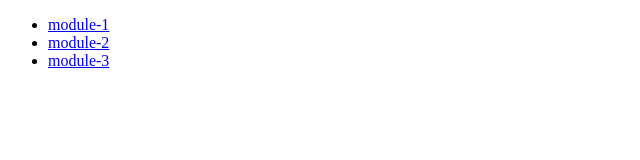
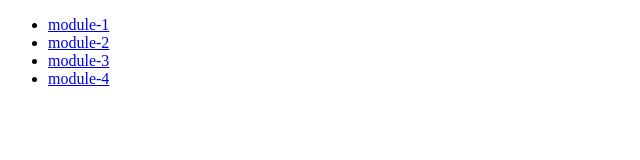
Before and after one commit to Andrey-rudnik/FE-advance, a plain HTML site: page index.html in a window 1280 px wide. Shown: the full height of the page, 0-640 px from the left. Drawn offline with Linux system fonts and the light colour scheme.

Commit message:
add module 4

```diff
--- a/index.html
+++ b/index.html
@@ -13,6 +13,7 @@
         <li><a href="https://andrey-rudnik.github.io/module-1/index.html" target="_blank">module-1</a></li>
         <li><a href="https://andrey-rudnik.github.io/module-2/index.html" target="_blank">module-2</a></li>
         <li><a href="https://andrey-rudnik.github.io/module-3/index.html" target="_blank">module-3</a></li>
+        <li><a href="https://andrey-rudnik.github.io/module-4/index.html" target="_blank">module-4</a></li>
     </ul>
 </body>
 
```
